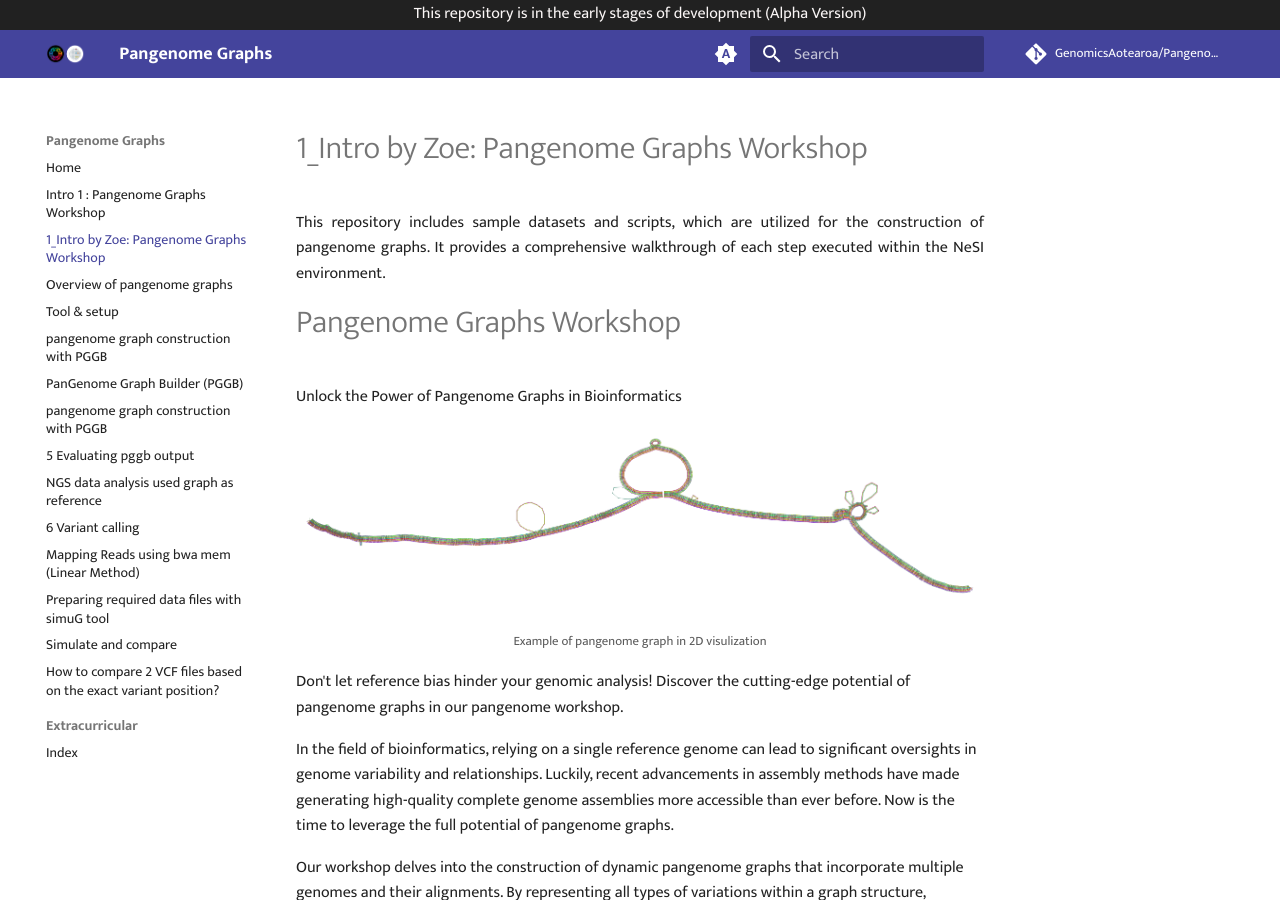
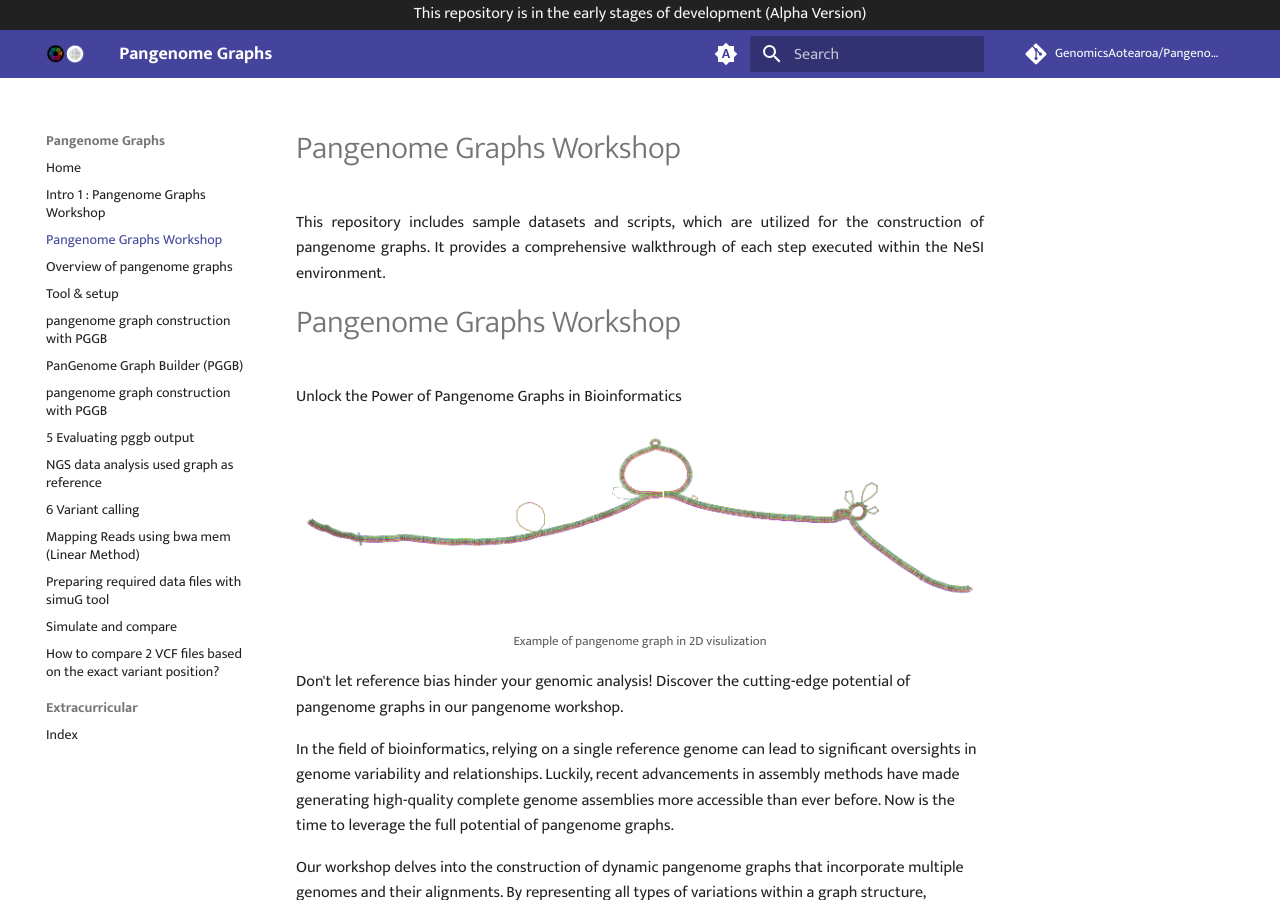
Before and after one commit to GenomicsAotearoa/Pangenome-Graphs-Workshop, an MkDocs documentation site: the page built from docs/1_Intro_Zoe.md, in a window 1280 px wide and 900 px high. Built offline with MkDocs 1.6.1 and Material for MkDocs 9.7.7, drawn with Linux system fonts in a browser that asks for light colours; comment, search, counter and statistics services are not loaded.

Commit message:
Update 1_Intro_Zoe.md

```diff
--- a/docs/1_Intro_Zoe.md
+++ b/docs/1_Intro_Zoe.md
@@ -1,4 +1,4 @@
-# 1_Intro by Zoe: Pangenome Graphs Workshop
+# Pangenome Graphs Workshop
 <p align="justify">
 This repository includes sample datasets and scripts, which are utilized for the construction of pangenome graphs. It provides a comprehensive walkthrough of each step executed within the NeSI environment.
 </p>
```
